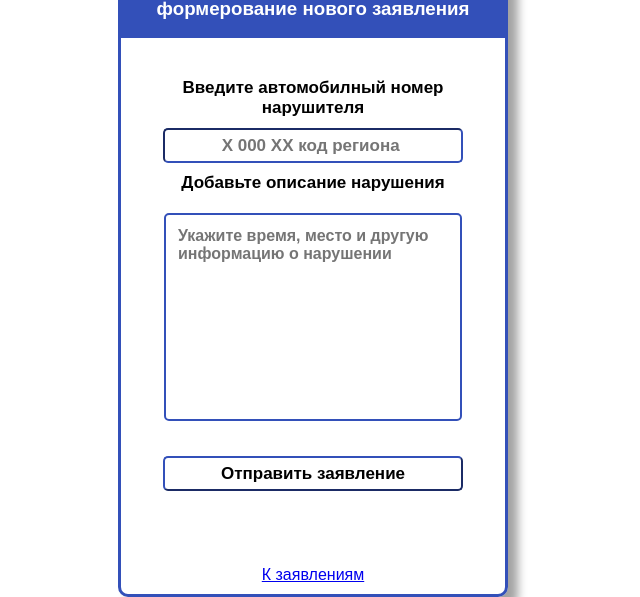
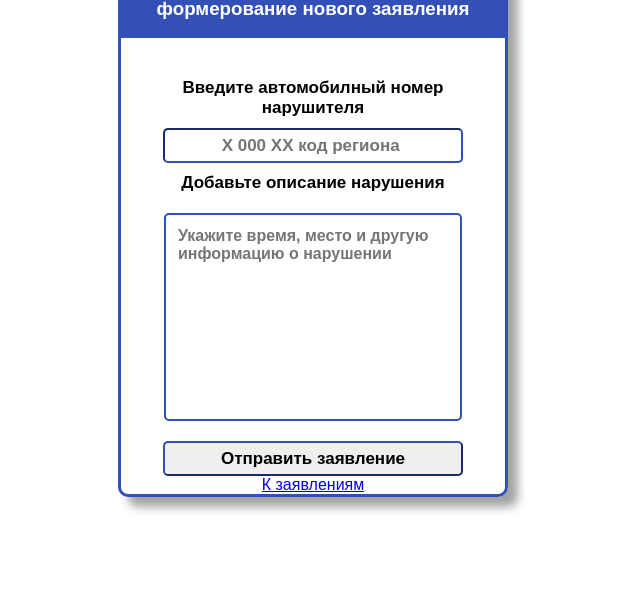
Before and after one commit to zxcursedsocute/mobile-app, a plain HTML site: page mobile app/html/indexNewRep.html in a window 1280 px wide. Shown: the part 210-807 px from the top of the page, without its empty margins (327-967 px from the left). Drawn offline with Linux system fonts and the light colour scheme.

Commit message:
Update styleNewRep.css

```diff
--- a/mobile app/css/styleNewRep.css
+++ b/mobile app/css/styleNewRep.css
@@ -87,13 +87,3 @@ textarea{
 textarea::placeholder{
     padding: 10px;
 }
-
-input[type="submit"]{
-    background: none;
-    margin-top: 15px;
-}
-
-a{
-    padding-top: 75px;
-    padding-bottom: 10px;
-}
```
